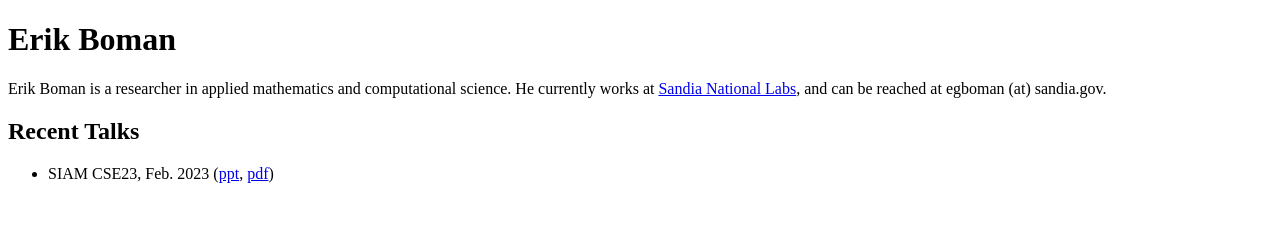
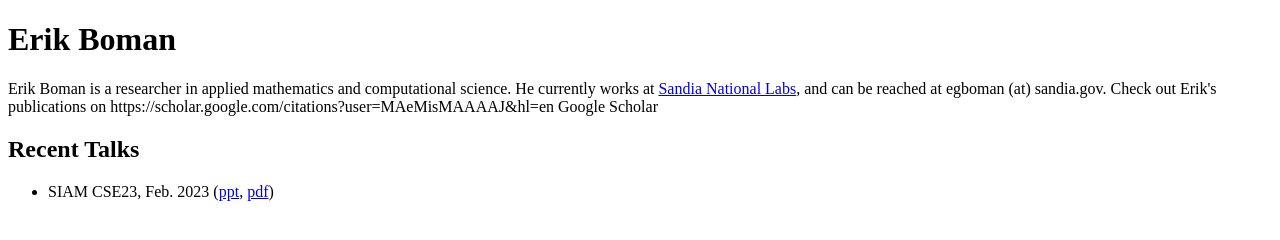
Before and after one commit to egboman/egboman.github.io, a plain HTML site: page index.html in a window 1280 px wide. Drawn offline with Linux system fonts and the light colour scheme.

Commit message:
Update index.html
Add link to Google scholar

```diff
--- a/index.html
+++ b/index.html
@@ -6,6 +6,7 @@
 
 Erik Boman is a researcher in applied mathematics and computational science.
   He currently works at <a href="http://www.sandia.gov">Sandia National Labs</a>, and can be reached at egboman (at) sandia.gov.
+  Check out Erik's publications on </a> https://scholar.google.com/citations?user=MAeMisMAAAAJ&hl=en Google Scholar </a>
 
   <h2> Recent Talks </h2>
   <ul>
```
